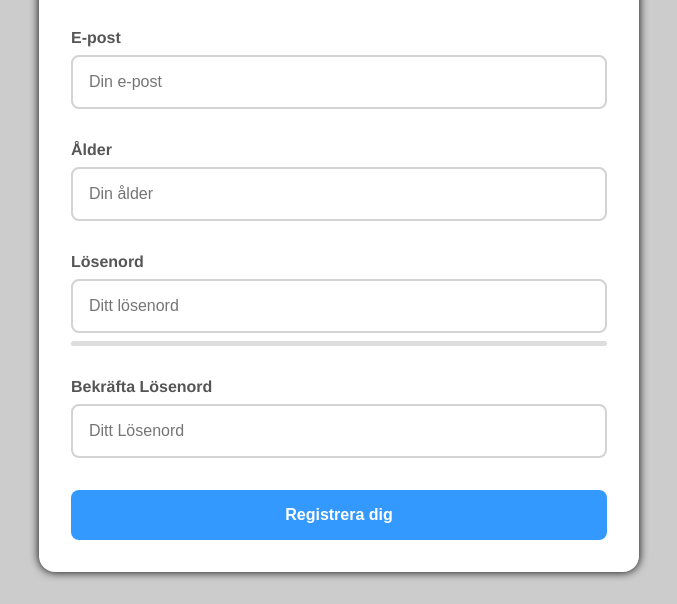
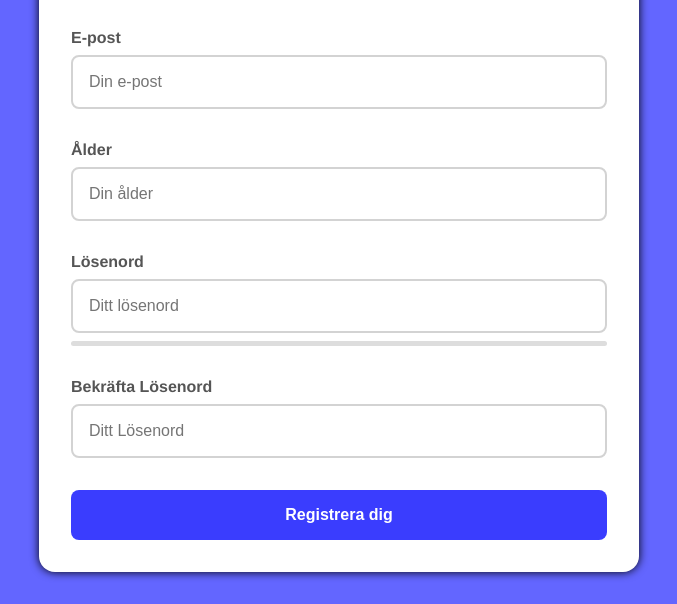
Before and after one commit to Koa1a123/projekt, a plain HTML site: page index.html in a window 1280 px wide. Shown: the part 216-820 px from the top of the page, without its empty margins (301-978 px from the left). Drawn offline with Linux system fonts and the light colour scheme.

Commit message:
Update style.css

```diff
--- a/style.css
+++ b/style.css
@@ -11,7 +11,7 @@ body {
     align-items: center;
     justify-content: center;
     padding: 2rem;
-    background-color: #CCCCCC;
+    background-color: #6366ff;
     font-family: Helvetica, sans-serif;
 }
 /*Formulär container storlek och stil*/
@@ -56,7 +56,7 @@ input {
 /*Input fält får blå kant vid selektion */
 input:focus {
     outline:none;
-    border-color: #6366ff;
+    border-color: #3a3dfe;
 }
 /*Input fält är korrekt*/
 input.valid {
@@ -113,7 +113,7 @@ button {
     font-size: 16px;
     padding: 1rem;
     width: 100%;
-    background-color: #3399FF;
+    background-color: #3a3dfe;
     color: white;
     border: none;
     border-radius: 0.5rem;
@@ -122,7 +122,7 @@ button {
 /*vid hover blir sumbit knapp mörkare*/
 button:hover, button:focus {
     outline: none;
-    background-color: #2326ca;
+    background-color: #1a1dbf;
 }
 /*sumbit knapp är otillgänglig om forumläret är inkorrekt ifyllt*/
 button:disabled {
@@ -181,4 +181,5 @@ button:disabled {
     .fname_column, .lname_column {
         width: 100%;
     }
+
 }
```
